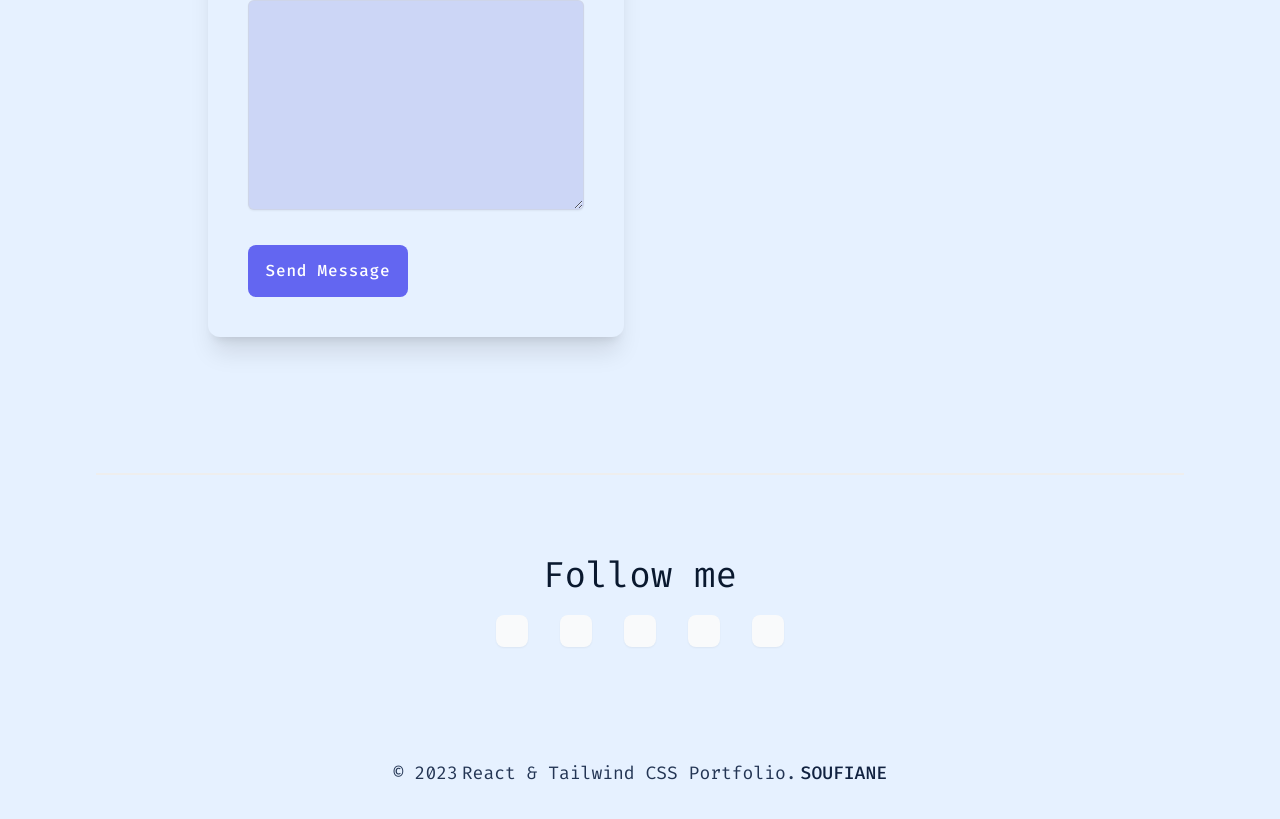
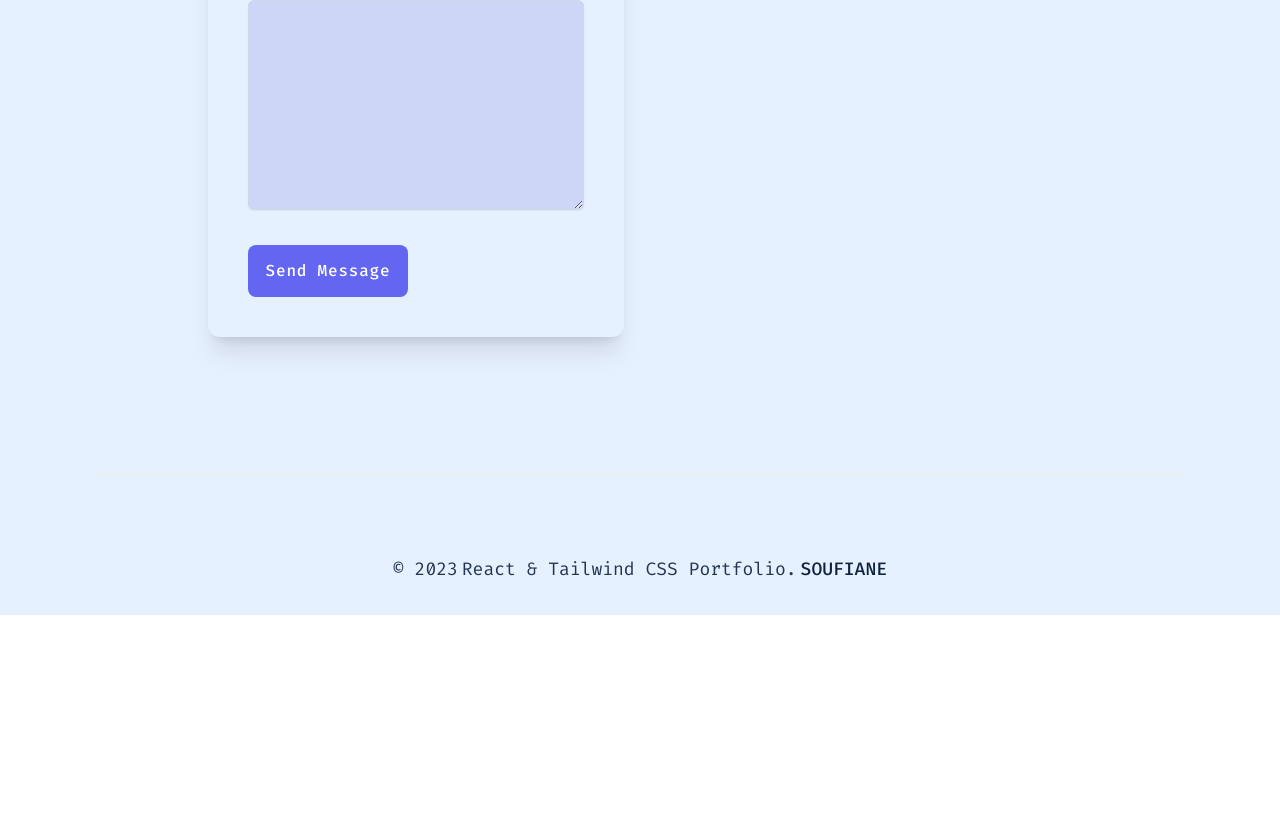
Before and after one commit to Mrsoufixx/portfolio, a React (Vite) app: page / in a window 1280 px wide. Shown: the part 5851-6670 px from the top of the page. After the commit the page ends 6466 px from the top, so only its background shows below. Built offline with nearby package versions, Linux system fonts and the light colour scheme.

Commit message:
footer resolcve

```diff
--- a/src/components/shared/AppFooter.jsx
+++ b/src/components/shared/AppFooter.jsx
@@ -1,46 +1,46 @@
-import {
-	FiGithub,
-	FiTwitter,
-	FiLinkedin,
-	FiGlobe,
-	FiYoutube,
-} from 'react-icons/fi';
+// import {
+// 	FiGithub,
+// 	FiTwitter,
+// 	FiLinkedin,
+// 	FiGlobe,
+// 	FiYoutube,
+// } from 'react-icons/fi';
 import AppFooterCopyright from './AppFooterCopyright';
 
-const socialLinks = [
-	{
-		id: 1,
-		icon: FiGlobe,
-		url: 'https://www.stoman.me/',
-	},
-	{
-		id: 2,
-		icon: FiGithub,
-		url: 'https://github.com/realstoman',
-	},
-	{
-		id: 3,
-		icon: FiTwitter,
-		url: 'https://twitter.com/realstoman',
-	},
-	{
-		id: 4,
-		icon: FiLinkedin,
-		url: 'https://www.linkedin.com/in/realstoman',
-	},
-	{
-		id: 5,
-		icon: FiYoutube,
-		url: 'https://www.youtube.com/c/realstoman',
-	},
-];
+// const socialLinks = [
+// 	{
+// 		id: 1,
+// 		icon: FiGlobe,
+// 		url: 'https://www.stoman.me/',
+// 	},
+// 	{
+// 		id: 2,
+// 		icon: FiGithub,
+// 		url: 'https://github.com/realstoman',
+// 	},
+// 	{
+// 		id: 3,
+// 		icon: FiTwitter,
+// 		url: 'https://twitter.com/realstoman',
+// 	},
+// 	{
+// 		id: 4,
+// 		icon: FiLinkedin,
+// 		url: 'https://www.linkedin.com/in/realstoman',
+// 	},
+// 	{
+// 		id: 5,
+// 		icon: FiYoutube,
+// 		url: 'https://www.youtube.com/c/realstoman',
+// 	},
+// ];
 
 const AppFooter = () => {
 	return (
 		<div className="container mx-auto">
 			<div className="pt-20 sm:pt-30 pb-8 mt-20 border-t-2 border-primary-light dark:border-secondary-dark">
 				{/* Footer social links */}
-				<div className="font-general-regular flex flex-col justify-center items-center mb-12 sm:mb-28">
+				{/* <div className="font-general-regular flex flex-col justify-center items-center mb-12 sm:mb-28">
 					<p className="text-3xl sm:text-4xl text-primary-dark dark:text-primary-light mb-5">
 						Follow me
 					</p>
@@ -58,7 +58,7 @@ const AppFooter = () => {
 							</a>
 						))}
 					</ul>
-				</div>
+				</div> */}
 
 				<AppFooterCopyright />
 			</div>
```
